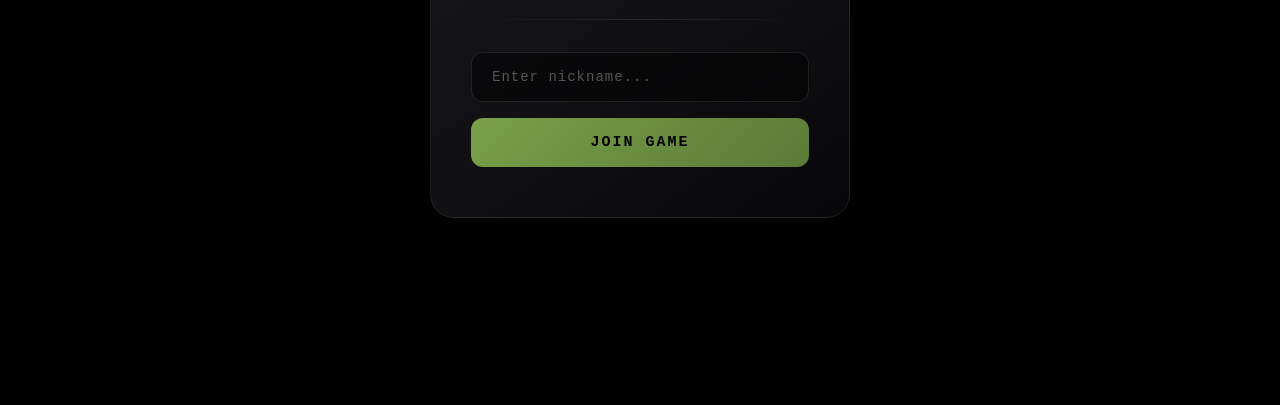
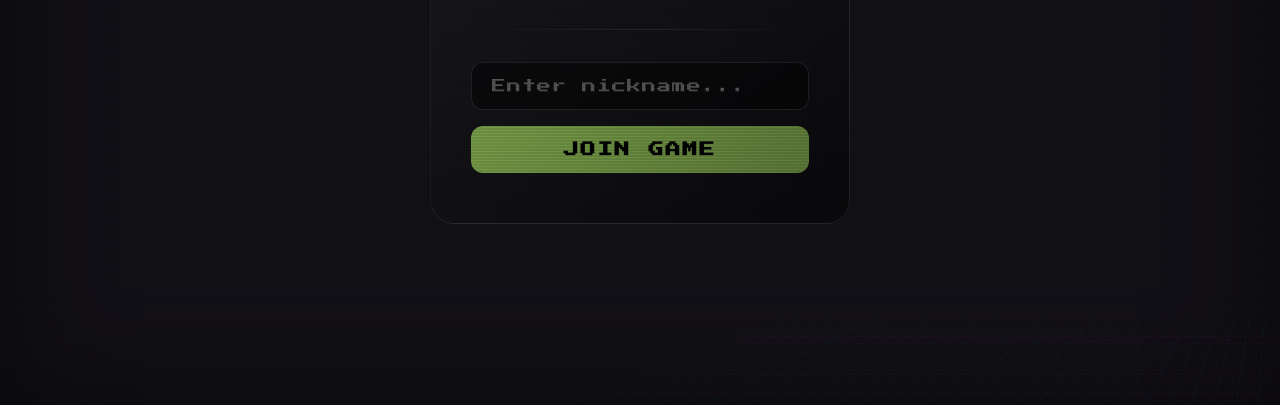
Before and after one commit to iaboudou/bomberman-dom, a plain HTML site: page client/index.html in a window 1280 px wide. Shown: the part 395-800 px from the top of the page. Drawn offline with Linux system fonts and the light colour scheme.

Commit message:
small effect

```diff
--- a/client/src/services/ws.js
+++ b/client/src/services/ws.js
@@ -13,7 +13,6 @@ export function startWebsocketService() {
   ws.onerror = (err) => console.log(err);
   ws.onmessage = onMessage;
 }
-
 // ─2 ── Message processing
 function onMessage(event) {
   let message;
--- a/client/styles.css
+++ b/client/styles.css
@@ -1,3 +1,5 @@
+@import url('https://fonts.googleapis.com/css2?family=Press+Start+2P&display=swap');
+
 /* globale */
 * {
   padding: 0;
@@ -8,16 +10,52 @@ body {
   display: flex;
   justify-content: center;
   align-items: center;
+  min-height: 100vh;
+  background-color: #121016;
+  color: #fff;
+  font-family: 'Press Start 2P', cursive;
+  overflow-x: hidden;
+  image-rendering: pixelated;
+}
+
+body::before {
+  content: "";
+  position: fixed;
+  top: 0;
+  left: 0;
+  width: 200vw;
+  height: 200vh;
+  background:
+    linear-gradient(transparent 0%, rgba(255, 0, 255, 0.1) 2%, transparent 3%),
+    linear-gradient(90deg, transparent 0%, rgba(0, 255, 255, 0.1) 2%, transparent 3%);
+  background-size: 40px 40px;
+  transform: perspective(500px) rotateX(60deg) translateY(-100px) translateZ(-200px);
+  animation: grid-scroll 20s linear infinite;
+  z-index: -2;
+  pointer-events: none;
+}
+
+body::after {
+  content: "";
+  position: fixed;
+  top: 0;
+  left: 0;
+  width: 100vw;
   height: 100vh;
-  color: aliceblue;
-  background-color: black;
-  font-family: monospace;
+  background:
+    linear-gradient(rgba(18, 16, 16, 0) 50%, rgba(0, 0, 0, 0.1) 50%),
+    linear-gradient(90deg, rgba(255, 0, 0, 0.03), rgba(0, 255, 0, 0.01), rgba(0, 0, 255, 0.03));
+  background-size: 100% 3px, 4px 100%;
+  pointer-events: none;
+  z-index: 9999;
+  box-shadow: inset 0 0 100px rgba(0, 0, 0, 0.5);
 }
 
 /* game page */
 
 #app {
-  border: 2px solid aliceblue;
+  border: 2px solid white;
+  box-shadow: 0 0 20px rgba(0,255,255,.25);
   display: flex;
   align-items: center;
   flex-direction: column;
@@ -37,6 +75,7 @@ body {
   min-height: 48px;
   width: 816px;
   background: #1a1a2e;
+  border: 1px solid white;
 }
 
 .ui-players {
@@ -75,12 +114,16 @@ body {
 .ui-heart.lost   { color: #444; }
 
 #map {
-  border: 2px solid aliceblue;
+  border: 2px solid white;
   width: 816px;
   /* 17 × 16 × 3  */
   height: 624px;
   /* 13 × 16 × 3 */
   position: relative;
+  background: black;
+  box-shadow:
+    0 0 20px rgba(0,255,255,.25),
+    inset 0 0 20px rgba(0,0,0,.5);
 }
 
 .grid {
@@ -767,3 +810,13 @@ body {
   margin-top: auto;
   box-shadow: 0 6px 14px rgba(120, 160, 72, 0.22);
 }
+
+@keyframes grid-scroll {
+  0% {
+    transform: perspective(500px) rotateX(60deg) translateY(0) translateZ(-200px);
+  }
+
+  100% {
+    transform: perspective(500px) rotateX(60deg) translateY(40px) translateZ(-200px);
+  }
+}
```
Also changed, not shown: 1 other file.
